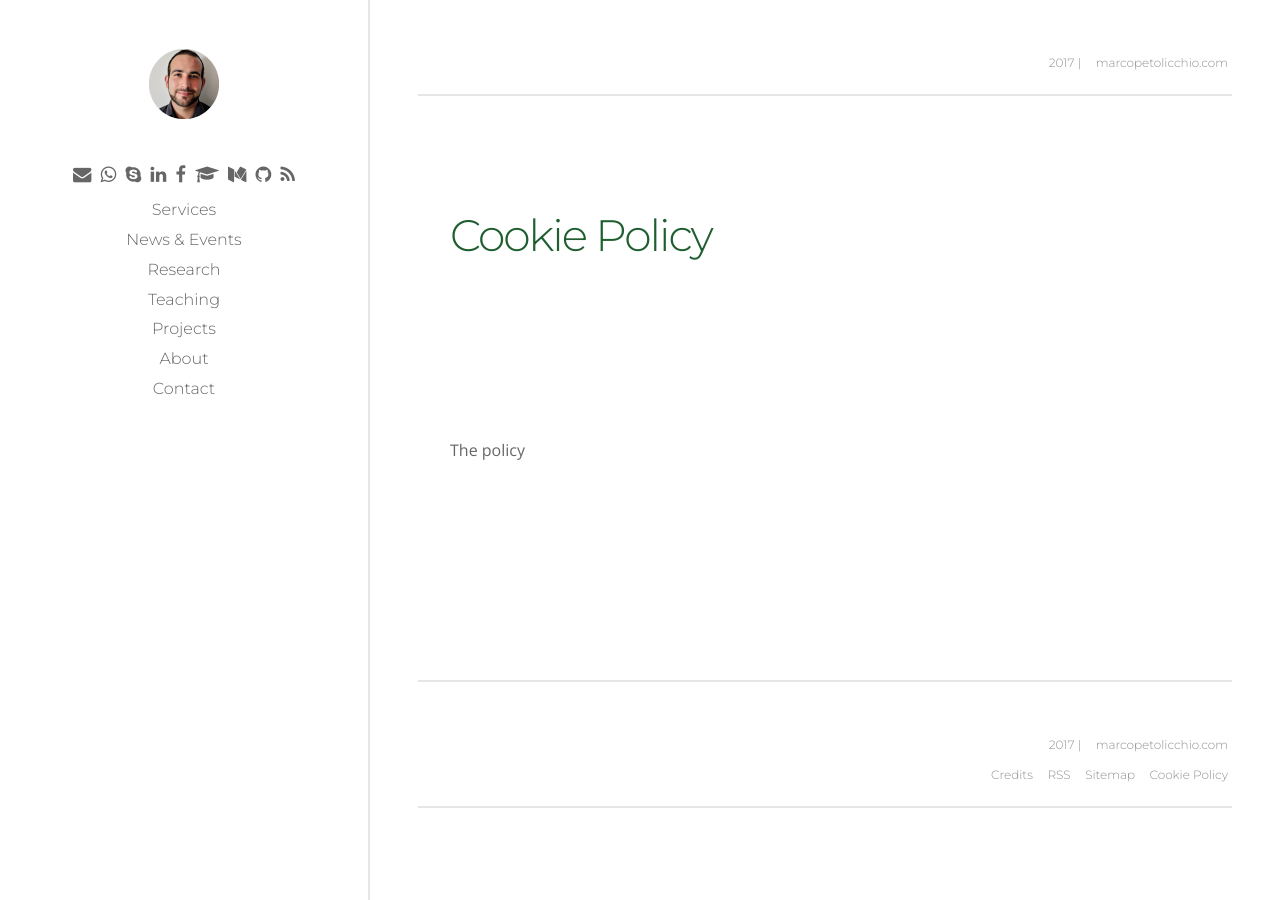
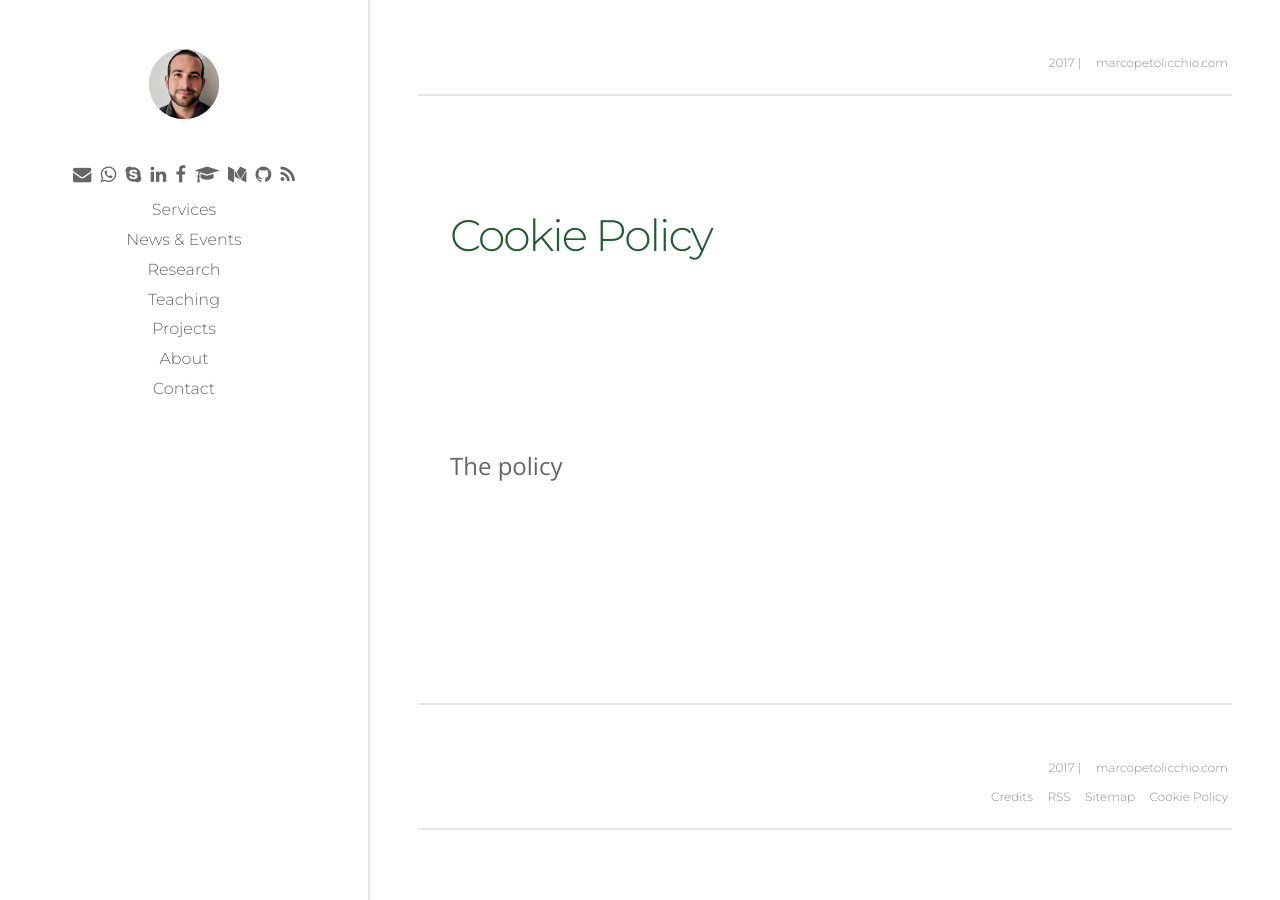
Before and after one commit to p-marco/p-marco.github.io, a Jekyll site: the page built from cookie-policy.md, in a window 1280 px wide. Built offline with Jekyll 4.4.1, drawn with Linux system fonts in a browser that asks for light colours; our own code applies the rules of GitHub Pages for plain Markdown files.

Commit message:
default layout test

```diff
--- a/assets/css/styles.scss
+++ b/assets/css/styles.scss
@@ -318,5 +318,6 @@ a{
 }
 
 p {
-	color: $color-accent--dark
+	color: $color-accent--dark;
+	font-size: 1.5*$unit-grid
 }
```
